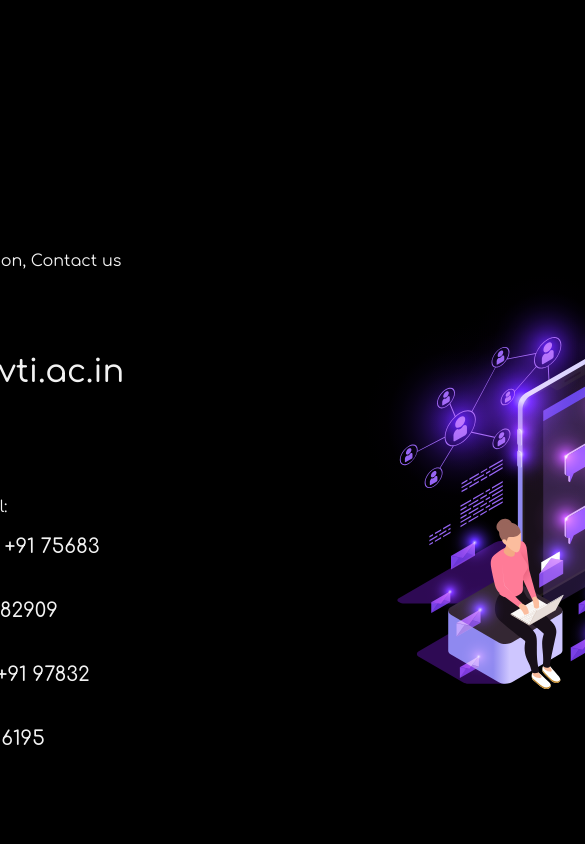
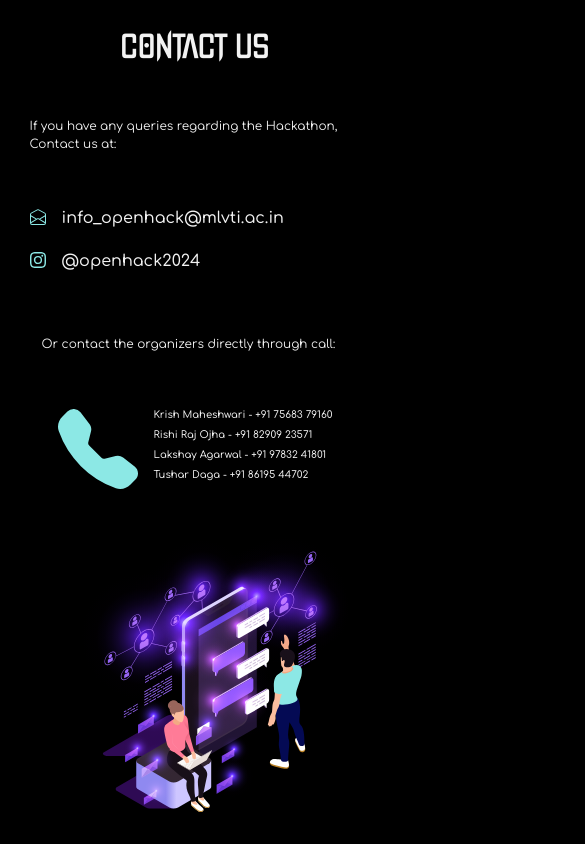
Before and after one commit to Krish2958/OpenHack, a React (Create React App) app in the folder openhack/: page /contact-us in a window 390 px wide. Shown: the top 844 px of the page, 585 px wide, since content can reach past the window. Built offline with nearby package versions, Linux system fonts and the light colour scheme.

Commit message:
Added Contact-Us Responsiveness

```diff
--- a/openhack/src/pages/ContactUs/ContactUs.css
+++ b/openhack/src/pages/ContactUs/ContactUs.css
@@ -5,6 +5,13 @@
     width: 100%;
     height: 100%;
     align-items: center;
+
+    @media  screen and (max-width: 768px) {
+        display: flex;
+        flex-direction: column;
+        justify-content: center;
+        align-items: center;
+    }
 }
 
 .contact-us-content {
@@ -12,43 +19,87 @@
     flex-direction: column;
     gap: 1rem;
 
+    @media  screen and (max-width: 768px) {
+        justify-content: center;
+        align-items: center;
+    }
+
 }
 
 .contact-us-heading {
     font-family: 'Into The Void';
     color: #F2F2F2;
     margin-top: 12rem;
+    font-size: 48px;
+
+    @media  screen and (max-width: 768px) {
+        font-size: 24px;
+        margin-top: 2rem;
+    }
 }
 
 .contact-us-description {
     font-family: 'Comfortaa';
     color: #F2F2F2;
+
+    @media  screen and (max-width: 768px) {
+        font-size: 12px;
+        margin-top: 2rem;
+    }
 }
 
 .contact-us-info-container {
     display: flex;
     flex-direction: column;
     gap: 1rem;
+
+    @media screen and (max-width: 768px) {
+        justify-content: center;
+        align-items: flex-start;
+        margin-left: 1.1rem;
+    }
 }
 .contact-us-info-container-2 {
    margin-top: 1rem;
+   display: flex;
+   flex-direction: column;
+
+   @media screen and (max-width: 768px) {
+    justify-content: center;
+    align-items: flex-start;
+    margin-top: 0.5rem;
+}
 }
 .contact-us-mail {
     display: inline-flex;
     gap: 2rem;
     margin: 0;
+
+    @media screen and (max-width: 768px) {
+        gap: 1rem;
+    }
+
 }
 
 .contact-us-mail-icon {
     color: #8CE8E5;
     width: 2rem;
     height: 2rem;
+
+    @media screen and (max-width: 768px) {
+        width: 1rem;
+        height: 1rem;
+    }
 }
 
 .contact-us-mail-id {
     font-family: 'Comfortaa';
     font-size: 32px;
     color: #F2F2F2;
+
+    @media screen and (max-width: 768px) {
+        font-size: 16px;
+    }
 }
 
 .contact-us-illustration {
@@ -56,21 +107,45 @@
     width: 538px;
     margin-top: 10rem;
     margin-left: 5rem;
+
+    @media screen and (max-width: 768px) {
+        width: 269px;
+        margin-left: 2.5rem;
+        padding-left: 0;
+        margin-top: 0;
+        padding-bottom: 1rem;
+    }
 }
 
 .contact-us-call {
     width: 10rem;
     height: 10rem;
     color: #8CE8E5;
+
+    @media screen and (max-width: 768px) {
+        width: 5rem;
+        height: 5rem;
+    }
+}
+
+.contact-us-call-number {
+    display: flex;
+    flex-direction: column;
+    gap: 0.5rem;
+
+    @media screen and (max-width: 768px) {
+       gap: 0.25rem;
+    }
 }
 
 .contact-us-call-numbers {
-    display: flex;
-    flex-direction: column;
     font-size: 20px;
     font-family: 'Comfortaa';
     color: #F2F2F2;
-    gap: 0.5rem;
+
+    @media screen and (max-width: 768px) {
+        font-size: 10px;
+    }
 }
 
 .contact-us-info {
@@ -78,4 +153,9 @@
     gap: 2rem;
     margin-top: 4rem;
     margin: 1rem;
+
+    @media screen and (max-width: 768px) {
+        gap: 1rem;
+        margin-top: 2rem;
+    }
 }
```
